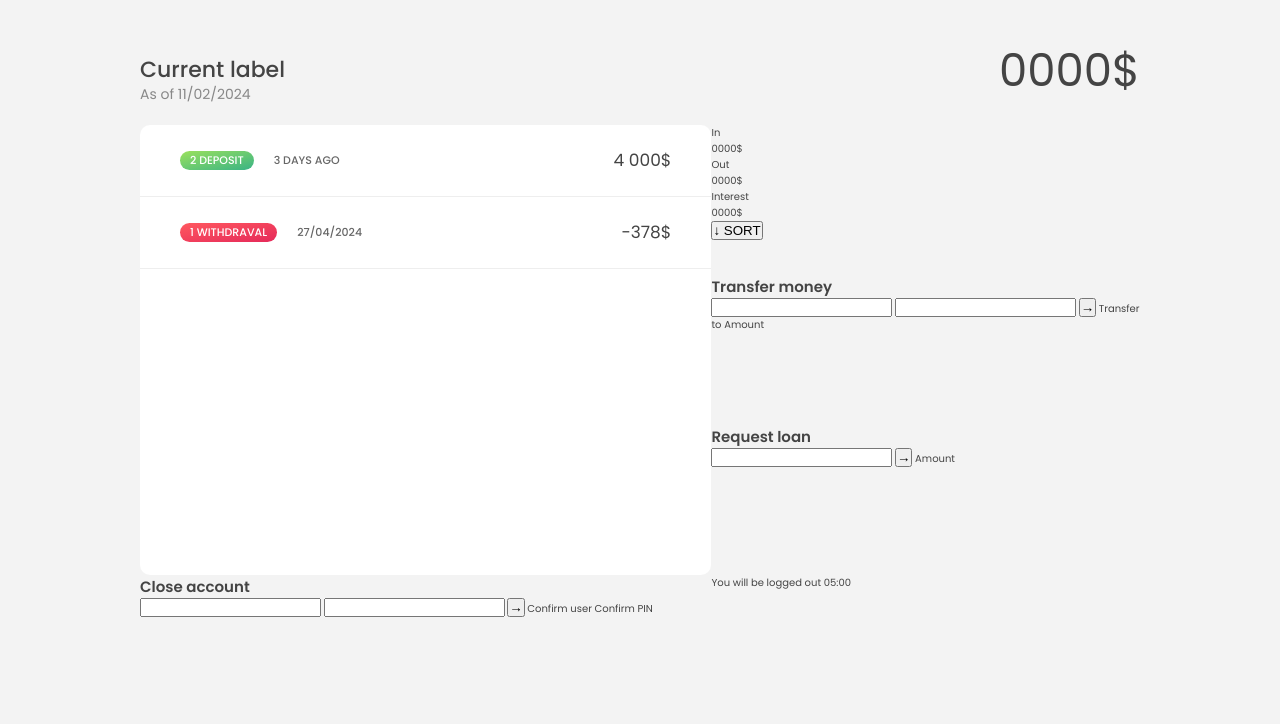
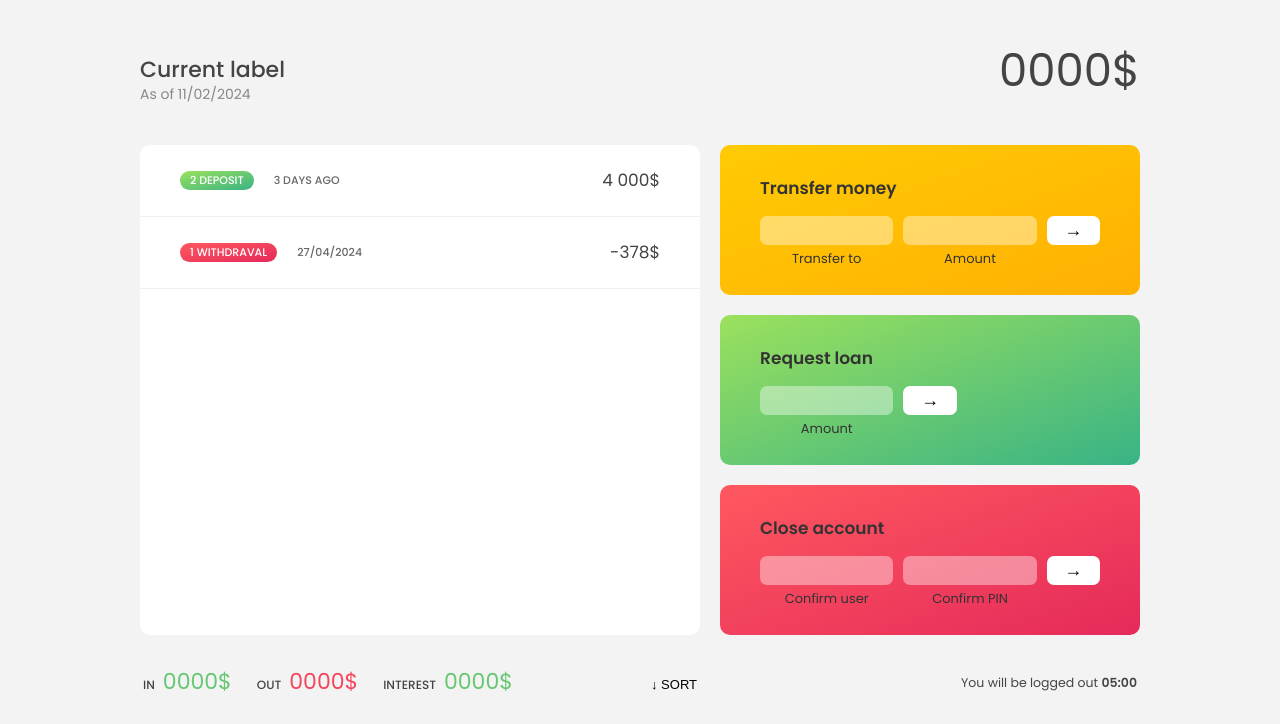
Before and after one commit to FilonenkoDima/Bankist, a plain HTML site: page index.html in a window 1280 px wide. Shown: the part 76-800 px from the top of the page. Drawn offline with Linux system fonts and the light colour scheme; a script that the page names is missing.

Commit message:
add css-style to summary and operations elements

```diff
--- a/index.html
+++ b/index.html
@@ -100,7 +100,7 @@
       <div class="operation operation--close">
         <h2>Close account</h2>
         <form class="form form--close">
-          <input type="text" class="form__input--user" />
+          <input type="text" class="form__input form__input--user" />
           <input
             type="password"
             maxlength="6"
--- a/style.css
+++ b/style.css
@@ -85,6 +85,7 @@ nav {
   display: grid;
   grid-template-columns: 4fr 3fr;
   grid-template-rows: auto repeat(3, 15rem) auto;
+  gap: 2rem;
   /* opacity: 0; */
   transition: all 1s;
 }
@@ -157,3 +158,133 @@ nav {
   font-size: 1.7rem;
   margin-left: auto;
 }
+
+/* SUMMARY */
+.summary {
+  grid-row: 5 / 6;
+  display: flex;
+  align-items: baseline;
+  padding: 0 0.3rem;
+  margin-top: 1rem;
+}
+
+.summary__label {
+  font-size: 1.2rem;
+  font-weight: 500;
+  text-transform: uppercase;
+  margin-right: 0.8rem;
+}
+
+.summary__value {
+  font-size: 2.2rem;
+  margin-right: 2.5rem;
+}
+
+.summary__value--in,
+.summary__value--interest {
+  color: #66c873;
+}
+
+.summary__value--out {
+  color: #f5465d;
+}
+
+.btn--sort {
+  margin-left: auto;
+  border: none;
+  background: none;
+  font-size: 1.3rem;
+  font-weight: 500;
+  cursor: pointer;
+}
+
+/* OPERATIONS */
+.operation {
+  border-radius: 1rem;
+  padding: 3rem 4rem;
+  color: #333;
+}
+
+.operation--transfer {
+  background-image: linear-gradient(to top left, #ffb003, #ffcb03);
+}
+
+.operation--loan {
+  background-image: linear-gradient(to top left, #39b385, #9be15d);
+}
+
+.operation--close {
+  background-image: linear-gradient(to top left, #e52a5a, #ff585f);
+}
+
+h2 {
+  margin-bottom: 1.5rem;
+  font-size: 1.7rem;
+  font-weight: 600;
+  color: #333;
+}
+
+.form {
+  display: grid;
+  grid-template-columns: 2.5fr 2.5fr 1fr;
+  grid-template-rows: auto auto;
+  gap: 0.4rem 1rem;
+}
+
+/* Exceptions for interest */
+.form.form--loan {
+  grid-template-columns: 2.5fr 1fr 2.5fr;
+}
+
+.form__label--loan {
+  grid-row: 2;
+}
+/* End exceptions */
+
+.form__input {
+  width: 100%;
+  border: none;
+  background-color: rgba(255, 255, 255, 0.4);
+  font-family: inherit;
+  font-size: 1.5rem;
+  text-align: center;
+  color: #333;
+  padding: 0.3rem 1rem;
+  border-radius: 0.7rem;
+  transition: all 0.3s;
+}
+
+.form__input:focus {
+  outline: none;
+  background-color: rgba(255, 255, 255, 0.6);
+}
+
+.form__label {
+  font-size: 1.3rem;
+  text-align: center;
+}
+
+.form__btn {
+  border: none;
+  border-radius: 0.7rem;
+  font-size: 1.8rem;
+  background-color: #fff;
+  cursor: pointer;
+  transition: all 0.3s;
+}
+
+.form__btn:focus {
+  outline: none;
+  background-color: rgba(255, 255, 255, 0.8);
+}
+
+.logout-timer {
+  padding: 0 0.3rem;
+  margin-top: 1.9rem;
+  text-align: right;
+  font-size: 1.25rem;
+}
+
+.timer {
+  font-weight: 600;
+}
```
